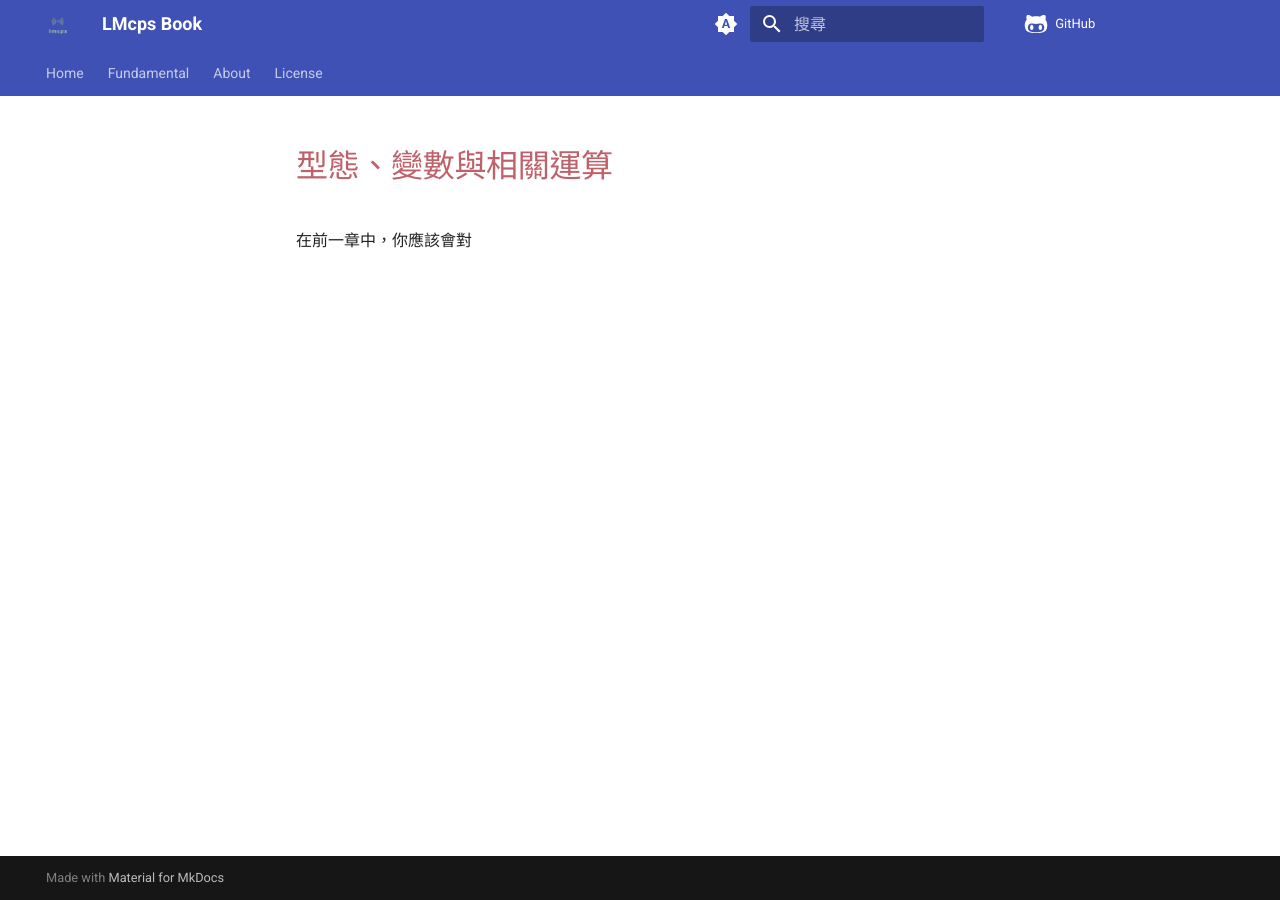
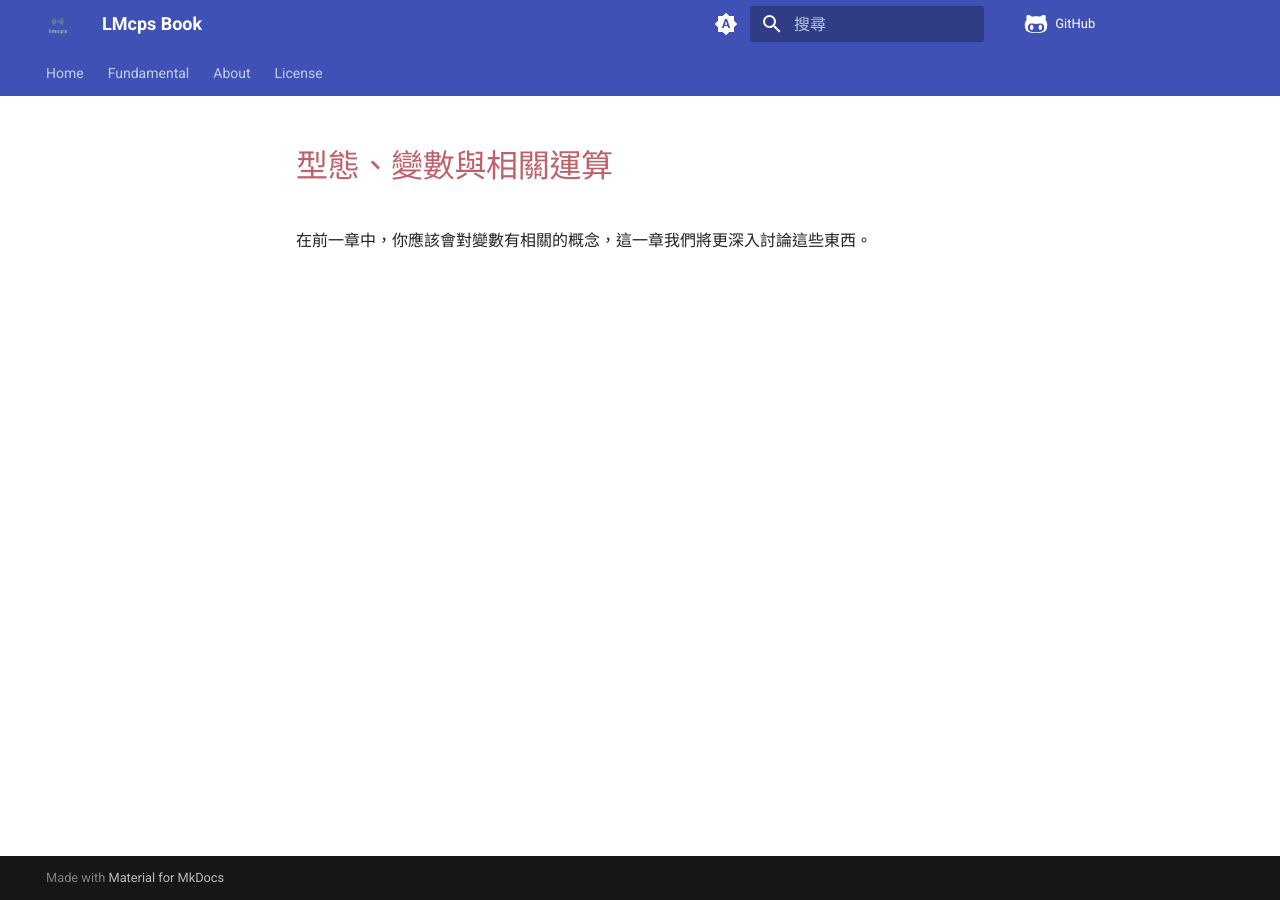
Before and after one commit to cheung4843/ZestAlgo, an MkDocs documentation site: the page built from docs/fundamental/cpp/2/index.md, in a window 1280 px wide. Built offline with MkDocs 1.6.1 and Material for MkDocs 9.7.7, drawn with Linux system fonts in a browser that asks for light colours; comment, search, counter and statistics services are not loaded.

Commit message:
modified:   docs/fundamental/cpp/2/index.md 就單純修改資料

```diff
--- a/docs/fundamental/cpp/2/index.md
+++ b/docs/fundamental/cpp/2/index.md
@@ -1,3 +1,3 @@
 # 型態、變數與相關運算
 
-在前一章中，你應該會對
+在前一章中，你應該會對變數有相關的概念，這一章我們將更深入討論這些東西。
```
